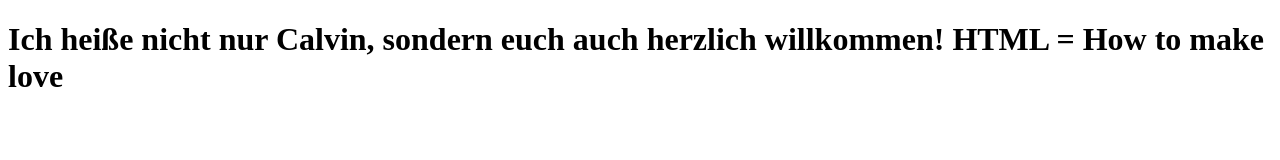
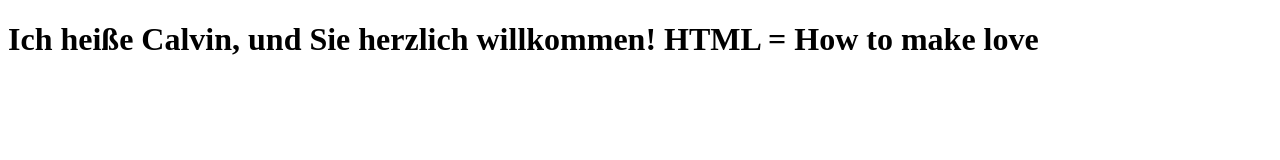
Before and after one commit to CalvinDO/GiS, a plain HTML site: page Aufgabe00/index.html in a window 1280 px wide. Drawn offline with Linux system fonts and the light colour scheme.

Commit message:
Index ich heiße formeller

```diff
--- a/Aufgabe00/index.html
+++ b/Aufgabe00/index.html
@@ -9,7 +9,7 @@
 
 <body>
     <h1>
-        Ich heiße nicht nur Calvin, sondern euch auch herzlich willkommen!
+        Ich heiße Calvin, und Sie herzlich willkommen!
         HTML = How to make love
     </h1>
 </body>
```
